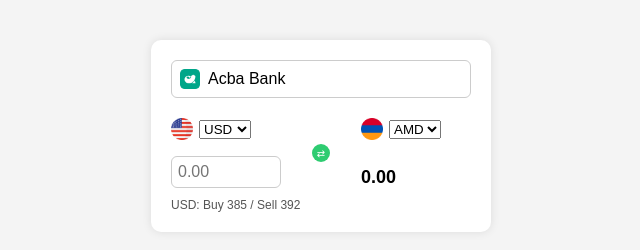
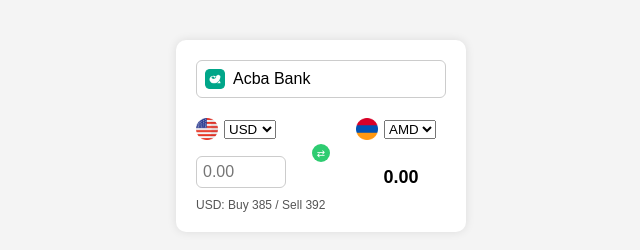
Before and after one commit to maa112586/amdconverter, a plain HTML site: page index.html in a window 1280 px wide. Shown: the whole page, without its empty margins (319-959 px from the left). Drawn offline with Linux system fonts and the light colour scheme.

Commit message:
Update style.css

```diff
--- a/style.css
+++ b/style.css
@@ -7,7 +7,7 @@
 }
 
 .container {
-    width: 300px;
+    width: 250px; /* FIX: narrower widget */
     margin: 40px auto;
     background: white;
     padding: 20px;
@@ -18,7 +18,7 @@
 /* BANK DROPDOWN */
 .bank-dropdown {
     margin-bottom: 20px;
-    position: relative; /* FIX: prevents screen expansion */
+    position: relative;
 }
 
 .bank-selected {
@@ -37,7 +37,7 @@
 }
 
 .bank-list {
-    position: absolute; /* FIX */
+    position: absolute;
     top: 100%;
     left: 0;
     width: 100%;
@@ -75,8 +75,8 @@
     display: flex;
     flex-direction: column;
     justify-content: space-between;
-    height: 70px; /* FIX: aligns both currency boxes */
-    width: 110px;
+    height: 70px;
+    width: 90px; /* FIX: narrower boxes */
 }
 
 .currency-select {
@@ -104,7 +104,7 @@
     margin: 0;
 }
 
-/* REVERSE BUTTON — ORIGINAL WORKING VERSION */
+/* REVERSE BUTTON */
 .reverse-wrapper {
     display: flex;
     justify-content: center;
@@ -124,19 +124,20 @@
     width: 18px;
 }
 
-/* RESULT TEXT */
+/* RESULT TEXT — CENTERED UNDER SECOND CURRENCY */
 .result-text {
     margin-top: 6px;
     font-size: 18px;
     font-weight: bold;
+    text-align: center; /* FIX: centered horizontally */
 }
 
-/* RATES DISPLAY — FIXED TO PLAIN TEXT */
+/* RATES DISPLAY — REMOVED BUY/SELL LOOK */
 .rates-display {
     margin-top: 10px;
     font-size: 12px;
     color: #555;
-    background: none; /* FIX */
-    padding: 0;       /* FIX */
-    text-align: left; /* FIX */
+    background: none;
+    padding: 0;
+    text-align: left;
 }
```
